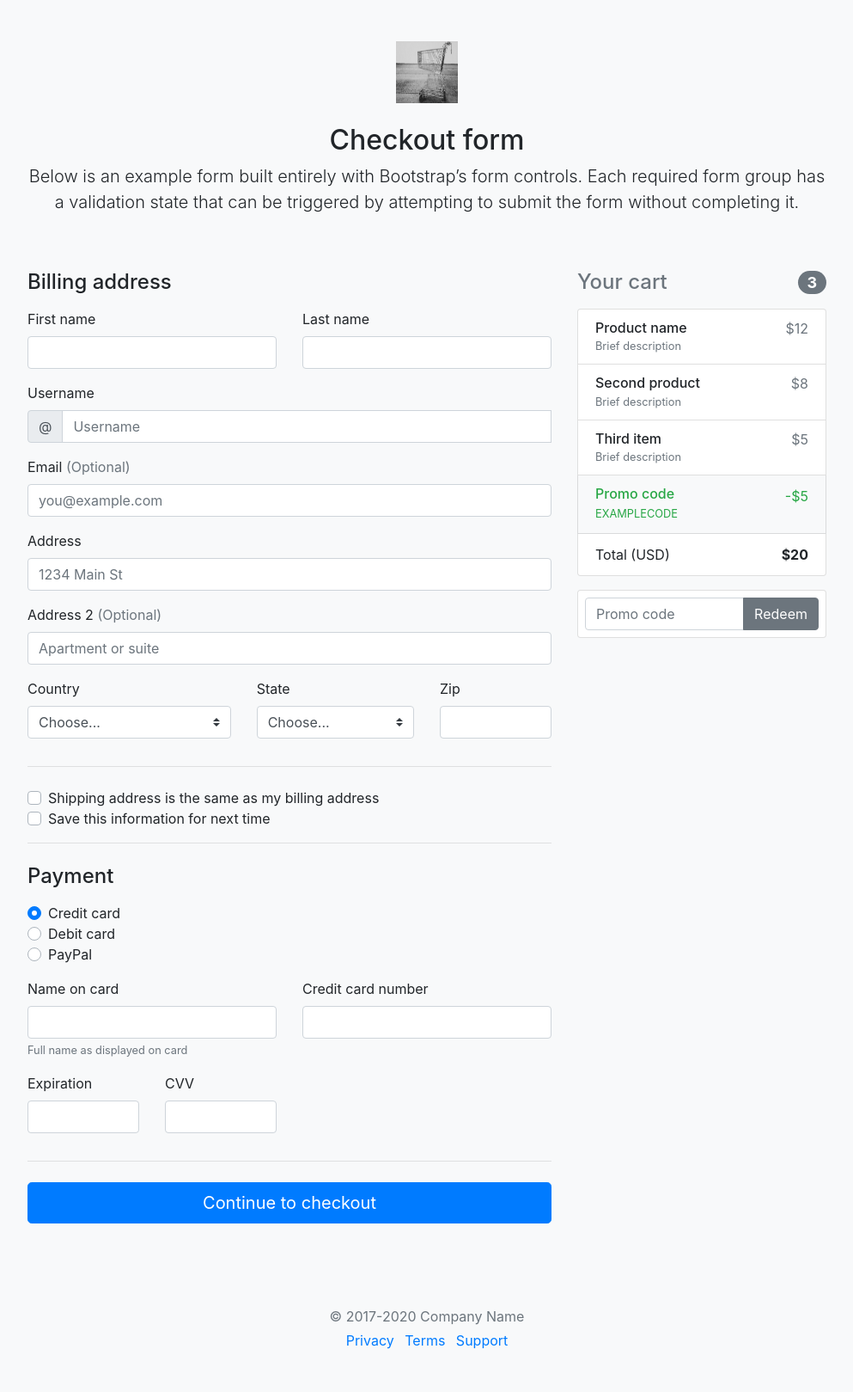
After one commit to ramosv/CS-350, a Django app: page /checkout in a window 1280 px wide. The commit adds this page. Shown: the whole page at 86% size, without its empty margins (143-1136 px from the left). Run offline with Django 3.2, Linux system fonts and the light colour scheme; some libraries are stand-ins or nearby versions.

Commit message:
PythonAnywhere

```diff
--- a/eshop/eshop/settings.py
+++ b/eshop/eshop/settings.py
@@ -55,7 +55,7 @@ ROOT_URLCONF = 'eshop.urls'
 TEMPLATES = [
     {
         'BACKEND': 'django.template.backends.django.DjangoTemplates',
-        'DIRS': ['pages/templates'],
+        'DIRS': ['pages/templates', 'pages/checkout', 'pages/product', 'pages/sign-in'],
         'APP_DIRS': True,
         'OPTIONS': {
             'context_processors': [
--- a/eshop/eshop/urls.py
+++ b/eshop/eshop/urls.py
@@ -15,10 +15,13 @@ Including another URLconf
 """
 from django.contrib import admin
 from django.urls import path
-from pages.views import IndexPage, HomePage, ProfilePage
+from pages.views import IndexPage, HomePage, ProfilePage, ProductPage, SigninPage, CheckOutPage
 
 urlpatterns = [
     path('', IndexPage.as_view()),
     path('home', HomePage.as_view()),
     path('profile', ProfilePage.as_view()),
+    path('product', ProductPage.as_view()),
+    path('signin', SigninPage.as_view()),
+    path('checkout', CheckOutPage.as_view()),
 ]
--- /dev/null
+++ b/eshop/pages/checkout/checkout.html
@@ -0,0 +1,254 @@
+<!doctype html>
+<html lang="en">
+  <head>
+    <meta charset="utf-8">
+    <meta name="viewport" content="width=device-width, initial-scale=1, shrink-to-fit=no">
+    <meta name="description" content="">
+    <meta name="author" content="Mark Otto, Jacob Thornton, and Bootstrap contributors">
+    <meta name="generator" content="Jekyll v4.1.1">
+    <title>Checkout example · Bootstrap</title>
+
+    <link rel="canonical" href="https://getbootstrap.com/docs/4.5/examples/checkout/">
+
+    <!-- Bootstrap core CSS -->
+    <link rel="stylesheet" href="https://stackpath.bootstrapcdn.com/bootstrap/4.5.2/css/bootstrap.min.css" integrity="sha384-JcKb8q3iqJ61gNV9KGb8thSsNjpSL0n8PARn9HuZOnIxN0hoP+VmmDGMN5t9UJ0Z" crossorigin="anonymous">
+
+    <style>
+      .bd-placeholder-img {
+        font-size: 1.125rem;
+        text-anchor: middle;
+        -webkit-user-select: none;
+        -moz-user-select: none;
+        -ms-user-select: none;
+        user-select: none;
+      }
+
+      @media (min-width: 768px) {
+        .bd-placeholder-img-lg {
+          font-size: 3.5rem;
+        }
+      }
+    </style>
+    <!-- Custom styles for this template -->
+    <link href="form-validation.css" rel="stylesheet">
+  </head>
+  <body class="bg-light">
+    <div class="container">
+  <div class="py-5 text-center">
+    <img class="d-block mx-auto mb-4" src="../../img/cart.jpg" alt="" width="72" height="72">
+    <h2>Checkout form</h2>
+    <p class="lead">Below is an example form built entirely with Bootstrap’s form controls. Each required form group has a validation state that can be triggered by attempting to submit the form without completing it.</p>
+  </div>
+
+  <div class="row">
+    <div class="col-md-4 order-md-2 mb-4">
+      <h4 class="d-flex justify-content-between align-items-center mb-3">
+        <span class="text-muted">Your cart</span>
+        <span class="badge badge-secondary badge-pill">3</span>
+      </h4>
+      <ul class="list-group mb-3">
+        <li class="list-group-item d-flex justify-content-between lh-condensed">
+          <div>
+            <h6 class="my-0">Product name</h6>
+            <small class="text-muted">Brief description</small>
+          </div>
+          <span class="text-muted">$12</span>
+        </li>
+        <li class="list-group-item d-flex justify-content-between lh-condensed">
+          <div>
+            <h6 class="my-0">Second product</h6>
+            <small class="text-muted">Brief description</small>
+          </div>
+          <span class="text-muted">$8</span>
+        </li>
+        <li class="list-group-item d-flex justify-content-between lh-condensed">
+          <div>
+            <h6 class="my-0">Third item</h6>
+            <small class="text-muted">Brief description</small>
+          </div>
+          <span class="text-muted">$5</span>
+        </li>
+        <li class="list-group-item d-flex justify-content-between bg-light">
+          <div class="text-success">
+            <h6 class="my-0">Promo code</h6>
+            <small>EXAMPLECODE</small>
+          </div>
+          <span class="text-success">-$5</span>
+        </li>
+        <li class="list-group-item d-flex justify-content-between">
+          <span>Total (USD)</span>
+          <strong>$20</strong>
+        </li>
+      </ul>
+
+      <form class="card p-2">
+        <div class="input-group">
+          <input type="text" class="form-control" placeholder="Promo code">
+          <div class="input-group-append">
+            <button type="submit" class="btn btn-secondary">Redeem</button>
+          </div>
+        </div>
+      </form>
+    </div>
+    <div class="col-md-8 order-md-1">
+      <h4 class="mb-3">Billing address</h4>
+      <form class="needs-validation" novalidate>
+        <div class="row">
+          <div class="col-md-6 mb-3">
+            <label for="firstName">First name</label>
+            <input type="text" class="form-control" id="firstName" placeholder="" value="" required>
+            <div class="invalid-feedback">
+              Valid first name is required.
+            </div>
+          </div>
+          <div class="col-md-6 mb-3">
+            <label for="lastName">Last name</label>
+            <input type="text" class="form-control" id="lastName" placeholder="" value="" required>
+            <div class="invalid-feedback">
+              Valid last name is required.
+            </div>
+          </div>
+        </div>
+
+        <div class="mb-3">
+          <label for="username">Username</label>
+          <div class="input-group">
+            <div class="input-group-prepend">
+              <span class="input-group-text">@</span>
+            </div>
+            <input type="text" class="form-control" id="username" placeholder="Username" required>
+            <div class="invalid-feedback" style="width: 100%;">
+              Your username is required.
+            </div>
+          </div>
+        </div>
+
+        <div class="mb-3">
+          <label for="email">Email <span class="text-muted">(Optional)</span></label>
+          <input type="email" class="form-control" id="email" placeholder="you@example.com">
+          <div class="invalid-feedback">
+            Please enter a valid email address for shipping updates.
+          </div>
+        </div>
+
+        <div class="mb-3">
+          <label for="address">Address</label>
+          <input type="text" class="form-control" id="address" placeholder="1234 Main St" required>
+          <div class="invalid-feedback">
+            Please enter your shipping address.
+          </div>
+        </div>
+
+        <div class="mb-3">
+          <label for="address2">Address 2 <span class="text-muted">(Optional)</span></label>
+          <input type="text" class="form-control" id="address2" placeholder="Apartment or suite">
+        </div>
+
+        <div class="row">
+          <div class="col-md-5 mb-3">
+            <label for="country">Country</label>
+            <select class="custom-select d-block w-100" id="country" required>
+              <option value="">Choose...</option>
+              <option>United States</option>
+            </select>
+            <div class="invalid-feedback">
+              Please select a valid country.
+            </div>
+          </div>
+          <div class="col-md-4 mb-3">
+            <label for="state">State</label>
+            <select class="custom-select d-block w-100" id="state" required>
+              <option value="">Choose...</option>
+              <option>California</option>
+            </select>
+            <div class="invalid-feedback">
+              Please provide a valid state.
+            </div>
+          </div>
+          <div class="col-md-3 mb-3">
+            <label for="zip">Zip</label>
+            <input type="text" class="form-control" id="zip" placeholder="" required>
+            <div class="invalid-feedback">
+              Zip code required.
+            </div>
+          </div>
+        </div>
+        <hr class="mb-4">
+        <div class="custom-control custom-checkbox">
+          <input type="checkbox" class="custom-control-input" id="same-address">
+          <label class="custom-control-label" for="same-address">Shipping address is the same as my billing address</label>
+        </div>
+        <div class="custom-control custom-checkbox">
+          <input type="checkbox" class="custom-control-input" id="save-info">
+          <label class="custom-control-label" for="save-info">Save this information for next time</label>
+        </div>
+        <hr class="mb-4">
+
+        <h4 class="mb-3">Payment</h4>
+
+        <div class="d-block my-3">
+          <div class="custom-control custom-radio">
+            <input id="credit" name="paymentMethod" type="radio" class="custom-control-input" checked required>
+            <label class="custom-control-label" for="credit">Credit card</label>
+          </div>
+          <div class="custom-control custom-radio">
+            <input id="debit" name="paymentMethod" type="radio" class="custom-control-input" required>
+            <label class="custom-control-label" for="debit">Debit card</label>
+          </div>
+          <div class="custom-control custom-radio">
+            <input id="paypal" name="paymentMethod" type="radio" class="custom-control-input" required>
+            <label class="custom-control-label" for="paypal">PayPal</label>
+          </div>
+        </div>
+        <div class="row">
+          <div class="col-md-6 mb-3">
+            <label for="cc-name">Name on card</label>
+            <input type="text" class="form-control" id="cc-name" placeholder="" required>
+            <small class="text-muted">Full name as displayed on card</small>
+            <div class="invalid-feedback">
+              Name on card is required
+            </div>
+          </div>
+          <div class="col-md-6 mb-3">
+            <label for="cc-number">Credit card number</label>
+            <input type="text" class="form-control" id="cc-number" placeholder="" required>
+            <div class="invalid-feedback">
+              Credit card number is required
+            </div>
+          </div>
+        </div>
+        <div class="row">
+          <div class="col-md-3 mb-3">
+            <label for="cc-expiration">Expiration</label>
+            <input type="text" class="form-control" id="cc-expiration" placeholder="" required>
+            <div class="invalid-feedback">
+              Expiration date required
+            </div>
+          </div>
+          <div class="col-md-3 mb-3">
+            <label for="cc-cvv">CVV</label>
+            <input type="text" class="form-control" id="cc-cvv" placeholder="" required>
+            <div class="invalid-feedback">
+              Security code required
+            </div>
+          </div>
+        </div>
+        <hr class="mb-4">
+        <button class="btn btn-primary btn-lg btn-block" type="submit">Continue to checkout</button>
+      </form>
+    </div>
+  </div>
+
+  <footer class="my-5 pt-5 text-muted text-center text-small">
+    <p class="mb-1">&copy; 2017-2020 Company Name</p>
+    <ul class="list-inline">
+      <li class="list-inline-item"><a href="#">Privacy</a></li>
+      <li class="list-inline-item"><a href="#">Terms</a></li>
+      <li class="list-inline-item"><a href="#">Support</a></li>
+    </ul>
+  </footer>
+</div>
+<script src="https://code.jquery.com/jquery-3.5.1.slim.min.js" integrity="sha384-DfXdz2htPH0lsSSs5nCTpuj/zy4C+OGpamoFVy38MVBnE+IbbVYUew+OrCXaRkfj" crossorigin="anonymous"></script>
+      <script>window.jQuery || document.write('<script src="../assets/js/vendor/jquery.slim.min.js"><\/script>')</script><script src="../assets/dist/js/bootstrap.bundle.min.js"></script>
+        <script src="form-validation.js"></script></body>
+</html>
--- /dev/null
+++ b/eshop/pages/checkout/form-validation.css
@@ -0,0 +1,5 @@
+.container {
+  max-width: 960px;
+}
+
+.lh-condensed { line-height: 1.25; }
--- /dev/null
+++ b/eshop/pages/checkout/form-validation.js
@@ -0,0 +1,20 @@
+// Example starter JavaScript for disabling form submissions if there are invalid fields
+(function () {
+  'use strict'
+
+  window.addEventListener('load', function () {
+    // Fetch all the forms we want to apply custom Bootstrap validation styles to
+    var forms = document.getElementsByClassName('needs-validation')
+
+    // Loop over them and prevent submission
+    Array.prototype.filter.call(forms, function (form) {
+      form.addEventListener('submit', function (event) {
+        if (form.checkValidity() === false) {
+          event.preventDefault()
+          event.stopPropagation()
+        }
+        form.classList.add('was-validated')
+      }, false)
+    })
+  }, false)
+}())
--- a/eshop/pages/templates/profile.html
+++ b/eshop/pages/templates/profile.html
@@ -10,7 +10,7 @@
 
 <body>
     <nav class="navbar navbar-expand-lg navbar-dark bg-dark">
-        <a class="navbar-brand" href="#">Bacs 350</a>
+        <a class="navbar-brand" href="#">CS 350</a>
         <button class="navbar-toggler" type="button" data-toggle="collapse" data-target="#navbarSupportedContent" aria-controls="navbarSupportedContent" aria-expanded="false" aria-label="Toggle navigation">
           <span class="navbar-toggler-icon"></span>
         </button>
@@ -36,7 +36,7 @@
             </li>
         </div>
     </nav>
-    <h1>Vicente Ramos</h1>
+    <h1>Eshop</h1>
     <p>
         Picture of me coming soon...
     </p>
--- a/eshop/pages/views.py
+++ b/eshop/pages/views.py
@@ -9,3 +9,12 @@ class IndexPage(TemplateView):
 
 class ProfilePage(TemplateView):
     template_name='profile.html'
+
+class CheckOutPage(TemplateView):
+    template_name='checkout.html'
+
+class SigninPage(TemplateView):
+    template_name='signin.html'
+
+class ProductPage(TemplateView):
+    template_name='Product.html'
```
Also changed, not shown: eshop/pages/product/product.css (added, +74 -0 lines), eshop/pages/product/product.html (added, +177 -0 lines), eshop/pages/sign-in/signin.css (added, +44 -0 lines), eshop/pages/sign-in/signin.html (added, +52 -0 lines), eshop/pages/templates/index.html (+4 -4 lines), eshop/db.sqlite3, eshop/img/cart.jpg (added).
